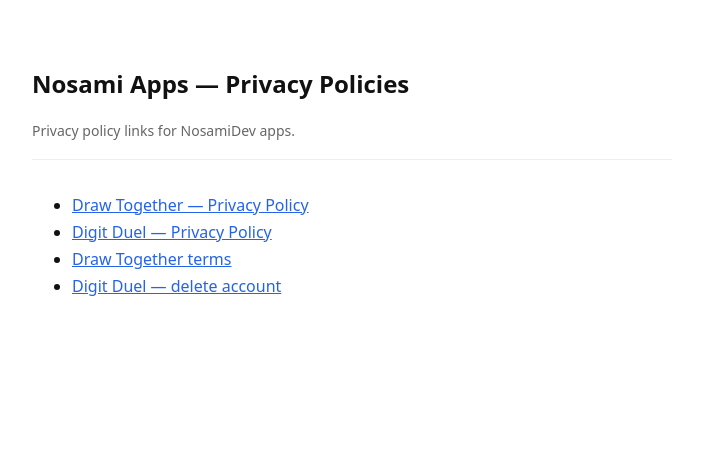
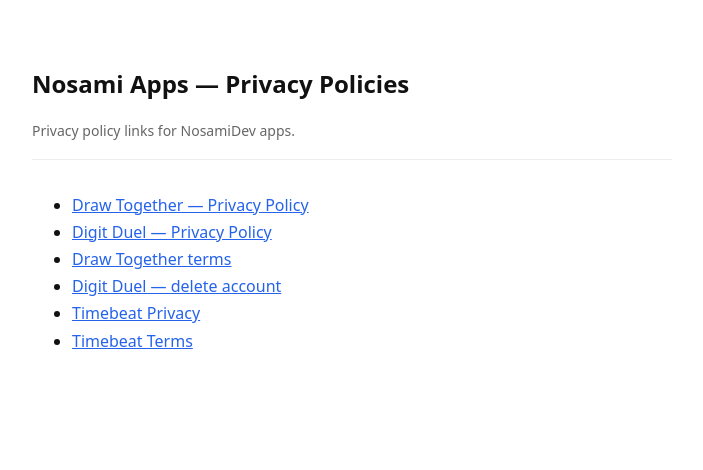
Before and after one commit to nosamidev/Nosami-Apps, a plain HTML site: page index.html in a window 1280 px wide. Shown: the whole page, without its empty margins (288-991 px from the left). Drawn offline with Linux system fonts and the light colour scheme.

Commit message:
Update index.html

```diff
--- a/index.html
+++ b/index.html
@@ -31,6 +31,8 @@ a { color: #2563eb; }
     <li><a href="digitduel-privacy.html">Digit Duel — Privacy Policy</a></li>
     <li><a href="draw-together-terms.html">Draw Together terms</a></li>
     <li><a href="digitduel-delete-account.html">Digit Duel — delete account</a></li>
+    <li><a href="Timebeat-privacy.html">Timebeat Privacy</a></li>
+    <li><a href="Timebeat-terms.html">Timebeat Terms</a></li>
   </ul>
 </body>
 </html>
```
